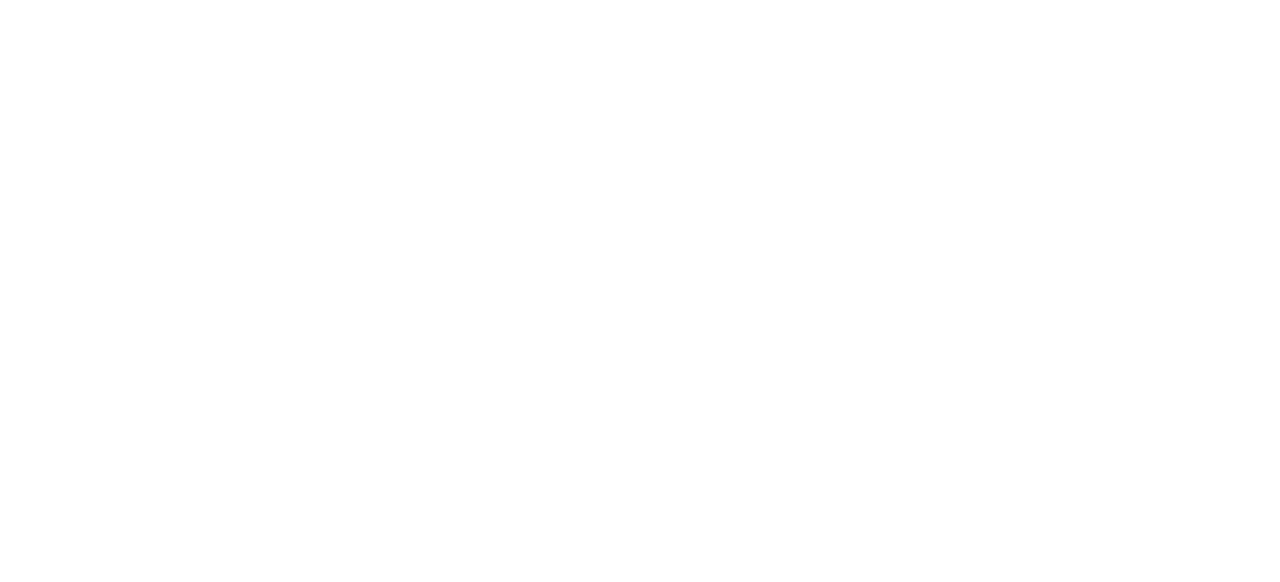
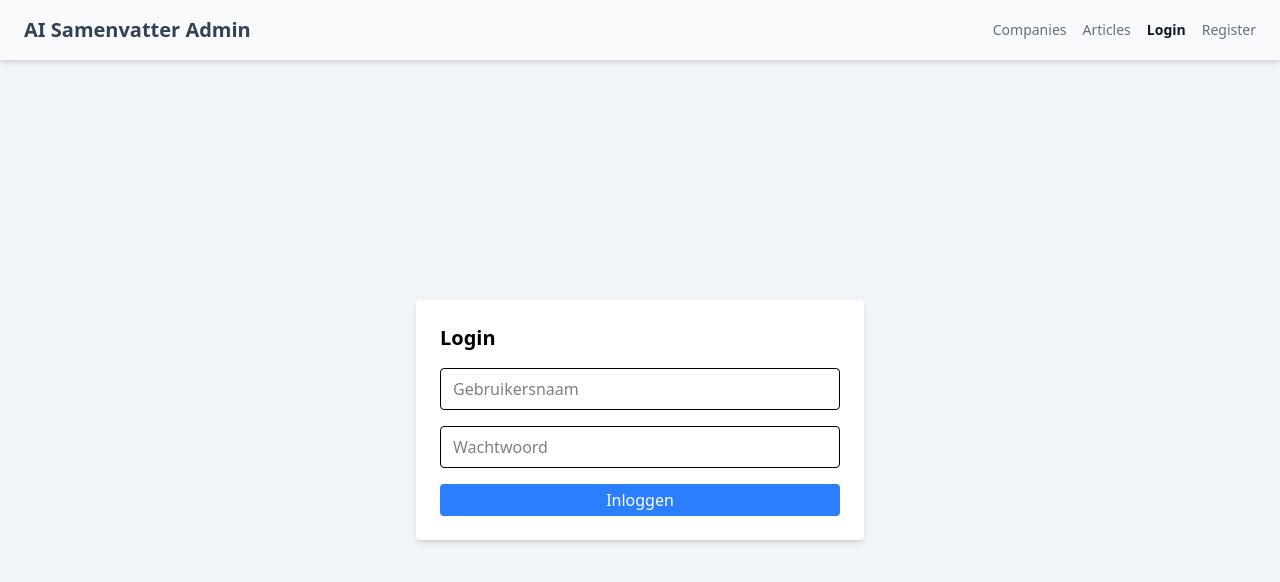
Before and after one commit to TheTrumpetist27/ArticleSummaryFrontend, a React (Vite) app: page /login in a window 1280 px wide. Before the commit this address had no page. Shown: the top 582 px of the page. Built offline with nearby package versions, Linux system fonts and the light colour scheme.

Commit message:
Added login functionalities

```diff
--- a/src/App.jsx
+++ b/src/App.jsx
@@ -1,4 +1,5 @@
 import { BrowserRouter as Router, Routes, Route, Link } from "react-router-dom";
+import ProtectedRoute from "./components/auth/ProtectedRoute";
 import HomePage from "./pages/HomePage";
 import CompaniesPage from "./pages/company/CompaniesPage";
 import AddCompanyPage from "./pages/company/AddCompanyPage";
@@ -7,19 +8,24 @@
 import AddArticlePage from "./pages/article/AddArticlePage";
 import ArticlesPage from "./pages/article/ArticlesPage";
 import ArticleDetailPage from "./pages/article/ArticleDetailPage";
+import LoginPage from "./pages/LoginPage";
+import RegisterPage from "./pages/RegisterPage";
 
 const App = () => {
   return (
     <Router>
       <Routes>
+        <Route path="/login" element={<LoginPage />} />
+        <Route path="/register" element={<RegisterPage />} />
         <Route path="/" element={<HomePage />} />
         <Route path="/companies" element={<CompaniesPage />} />
-        <Route path="/company/add" element={<AddCompanyPage />} />
+        <Route path="/company/add" element={<ProtectedRoute><AddCompanyPage /></ProtectedRoute>} />
         <Route path="/company/:id" element={<CompanyPage />} />
-        <Route path="/company/edit/:id" element={<EditCompanyPage />} />
+        <Route path="/company/edit/:id" element={<ProtectedRoute><EditCompanyPage /></ProtectedRoute>} />
         <Route path="/articles" element={<ArticlesPage />} />
-        <Route path="/article/add" element={<AddArticlePage />} />
+        <Route path="/article/add" element={<ProtectedRoute><AddArticlePage /></ProtectedRoute>} />
         <Route path="/article/:id" element={<ArticleDetailPage />} />
+        <Route path="*" element={<div>404 Not Found</div>} />
       </Routes>
     </Router>
   );
--- a/src/components/admin/AdminNavigation.jsx
+++ b/src/components/admin/AdminNavigation.jsx
@@ -1,17 +1,68 @@
-//import { useState } from "react";
-import { useNavigate } from "react-router-dom";
+import { useNavigate, useLocation } from "react-router-dom";
+import { isAuthenticated } from "../../services/AuthService";
+import LogoutButton from "../auth/LogoutButton";
 
 const AdminNavigation = () => {
     const navigate = useNavigate();
+    const location = useLocation();
+
+    const isActive = (path) => location.pathname === path;
 
     return (
         <header className="bg-slate-50 text-slate-700 px-6 py-4 flex justify-between items-center shadow-md">
-            <h1 className="text-xl font-bold cursor-pointer" onClick={() => navigate("/")}>AI Samenvatter Admin</h1>
-            <div className="text-sm opacity-75 cursor-pointer" onClick={() => navigate("/companies")}>Companies</div>
-            <div className="text-sm opacity-75 cursor-pointer" onClick={() => navigate("/articles")}>Articles</div>
-            <div className="text-sm opacity-75 cursor-pointer" onClick={() => navigate("/article/add")}>Add Article</div>
+            <h1
+                className="text-xl font-bold cursor-pointer"
+                onClick={() => navigate("/")}
+            >
+                AI Samenvatter Admin
+            </h1>
+
+            <nav className="flex gap-4 items-center text-sm">
+                <div
+                    className={`cursor-pointer ${isActive("/companies") ? "font-bold text-slate-900" : "opacity-75"}`}
+                    onClick={() => navigate("/companies")}
+                >
+                    Companies
+                </div>
+
+                <div
+                    className={`cursor-pointer ${isActive("/articles") ? "font-bold text-slate-900" : "opacity-75"}`}
+                    onClick={() => navigate("/articles")}
+                >
+                    Articles
+                </div>
+
+                {isAuthenticated() && (
+                    <div
+                        className={`cursor-pointer ${isActive("/article/add") ? "font-bold text-slate-900" : "opacity-75"}`}
+                        onClick={() => navigate("/article/add")}
+                    >
+                        Add Article
+                    </div>
+                )}
+
+                {!isAuthenticated() ? (
+                    <>
+                        <div
+                            className={`cursor-pointer ${isActive("/login") ? "font-bold text-slate-900" : "opacity-75"}`}
+                            onClick={() => navigate("/login")}
+                        >
+                            Login
+                        </div>
+
+                        <div
+                            className={`cursor-pointer ${isActive("/register") ? "font-bold text-slate-900" : "opacity-75"}`}
+                            onClick={() => navigate("/register")}
+                        >
+                            Register
+                        </div>
+                    </>
+                ) : (
+                    <LogoutButton />
+                )}
+            </nav>
         </header>
-    )
+    );
 }
 
 export default AdminNavigation;
--- /dev/null
+++ b/src/components/auth/AuthForm.jsx
@@ -0,0 +1,37 @@
+import { useState } from "react";
+
+const AuthForm = ({ onSubmit, buttonText }) => {
+    const [username, setUsername] = useState("");
+    const [password, setPassword] = useState("");
+
+    const handleSubmit = (e) => {
+        e.preventDefault();
+        onSubmit(username, password);
+    };
+
+    return (
+        <form onSubmit={handleSubmit} className="flex flex-col gap-4 w-full max-w-md mx-auto">
+            <input
+                type="text"
+                placeholder="Gebruikersnaam"
+                value={username}
+                onChange={(e) => setUsername(e.target.value)}
+                className="border rounded px-3 py-2"
+                required
+            />
+            <input
+                type="password"
+                placeholder="Wachtwoord"
+                value={password}
+                onChange={(e) => setPassword(e.target.value)}
+                className="border rounded px-3 py-2"
+                required
+            />
+            <button type="submit" className="bg-blue-500 text-white px-4 py-1 rounded cursor-pointer">
+                {buttonText}
+            </button>
+        </form>
+    );
+};
+
+export default AuthForm;
--- /dev/null
+++ b/src/components/auth/LogoutButton.jsx
@@ -0,0 +1,19 @@
+import { logout } from "../../services/AuthService";
+import { useNavigate } from "react-router-dom";
+
+const LogoutButton = () => {
+  const navigate = useNavigate();
+
+  const handleLogout = () => {
+    logout();
+    navigate("/login");
+  };
+
+  return (
+    <button onClick={handleLogout} className="text-red-500 hover:text-red-700 cursor-pointer">
+      Log uit
+    </button>
+  );
+};
+
+export default LogoutButton;
--- /dev/null
+++ b/src/components/auth/ProtectedRoute.jsx
@@ -0,0 +1,8 @@
+import { Navigate } from "react-router-dom";
+import { isAuthenticated } from "../../services/AuthService";
+
+const ProtectedRoute = ({ children }) => {
+    return isAuthenticated() ? children : <Navigate to="/login" replace />;
+};
+
+export default ProtectedRoute;
--- a/src/components/comment/CommentItem.jsx
+++ b/src/components/comment/CommentItem.jsx
@@ -1,12 +1,16 @@
+import { isAuthenticated } from "../../services/AuthService";
+
 const CommentItem = ({ comment, onDelete }) => {
     return (
         <div className="relative border rounded p-2 my-2">
+            {isAuthenticated() && (
                 <button
                     onClick={() => onDelete(comment.id)}
                     className="text-red-500 text-sm mt-2 top-2 right-2 absolute hover:text-red-700 cursor-pointer rounded-md shadow-sm border border-red-500 hover:border-red-700 px-2 py-1"
                 >
                     Verwijder
                 </button>
+            )}
             <p className="mb-1">{comment.content}</p>
             <p className="text-sm text-gray-500">{new Date(comment.createdAt).toLocaleString()}</p>
         </div>
--- /dev/null
+++ b/src/pages/LoginPage.jsx
@@ -0,0 +1,32 @@
+import { useNavigate } from "react-router-dom";
+import { login } from "../services/AuthService";
+import AuthForm from "../components/auth/AuthForm";
+import AdminNavigation from "../components/admin/AdminNavigation";
+
+const LoginPage = () => {
+    const navigate = useNavigate();
+
+    const handleLogin = async (username, password) => {
+        try {
+            await login(username, password);
+            navigate("/articles");
+        } catch (error) {
+            console.error("Login failed:", error);
+            alert("Login mislukt. Controleer uw gebruikersnaam en wachtwoord.");
+        }
+    };
+
+    return (
+        <div className="min-h-screen bg-slate-100">
+            <AdminNavigation />
+            <div className="flex items-center justify-center h-[calc(100vh-80px)]">
+                <div className="p-6 bg-white rounded shadow-md w-full max-w-md">
+                    <h2 className="text-xl font-semibold mb-4">Login</h2>
+                    <AuthForm onSubmit={handleLogin} buttonText="Inloggen" />
+                </div>
+            </div>
+        </div>
+    );
+};
+
+export default LoginPage;
--- /dev/null
+++ b/src/pages/RegisterPage.jsx
@@ -0,0 +1,33 @@
+import { useNavigate } from "react-router-dom";
+import { register } from "../services/AuthService";
+import AuthForm from "../components/auth/AuthForm";
+import AdminNavigation from "../components/admin/AdminNavigation";
+
+const RegisterPage = () => {
+    const navigate = useNavigate();
+
+    const handleRegister = async (username, password) => {
+        try {
+            await register(username, password);
+            alert("Registratie gelukt! Je kunt nu inloggen.");
+            navigate("/login");
+        } catch (error) {
+            console.error("Registratie mislukt:", error);
+            alert("Registratie mislukt. Probeer het opnieuw.");
+        }
+    };
+
+    return (
+        <div className="min-h-screen bg-slate-100">
+            <AdminNavigation />
+            <div className="flex items-center justify-center h-[calc(100vh-80px)]">
+                <div className="p-6 bg-white rounded shadow-md w-full max-w-md">
+                    <h2 className="text-xl font-semibold mb-4">Registreren</h2>
+                    <AuthForm onSubmit={handleRegister} buttonText="Registreren" />
+                </div>
+            </div>
+        </div>
+    );
+};
+
+export default RegisterPage;
--- /dev/null
+++ b/src/services/AuthService.jsx
@@ -0,0 +1,28 @@
+import axios from "axios";
+
+const API_URL = "http://localhost:8090/api/auth";
+
+export const login = async (username, password) => {
+    const response = await axios.post(`${API_URL}/login`, {
+        username,
+        password
+    });
+    const token = response.data.token;
+    localStorage.setItem("token", token);
+    return token;
+};
+
+export const register = async (username, password) => {
+    await axios.post(`${API_URL}/register`, {
+        username,
+        password
+    });
+};
+
+export const logout = () => {
+    localStorage.removeItem("token");
+};
+
+export const isAuthenticated = () => {
+    return !!localStorage.getItem("token");
+};
```
Also changed, not shown: src/pages/article/ArticleDetailPage.jsx (+8 -1 lines). Lines whose indentation alone changed are shown as unchanged.
